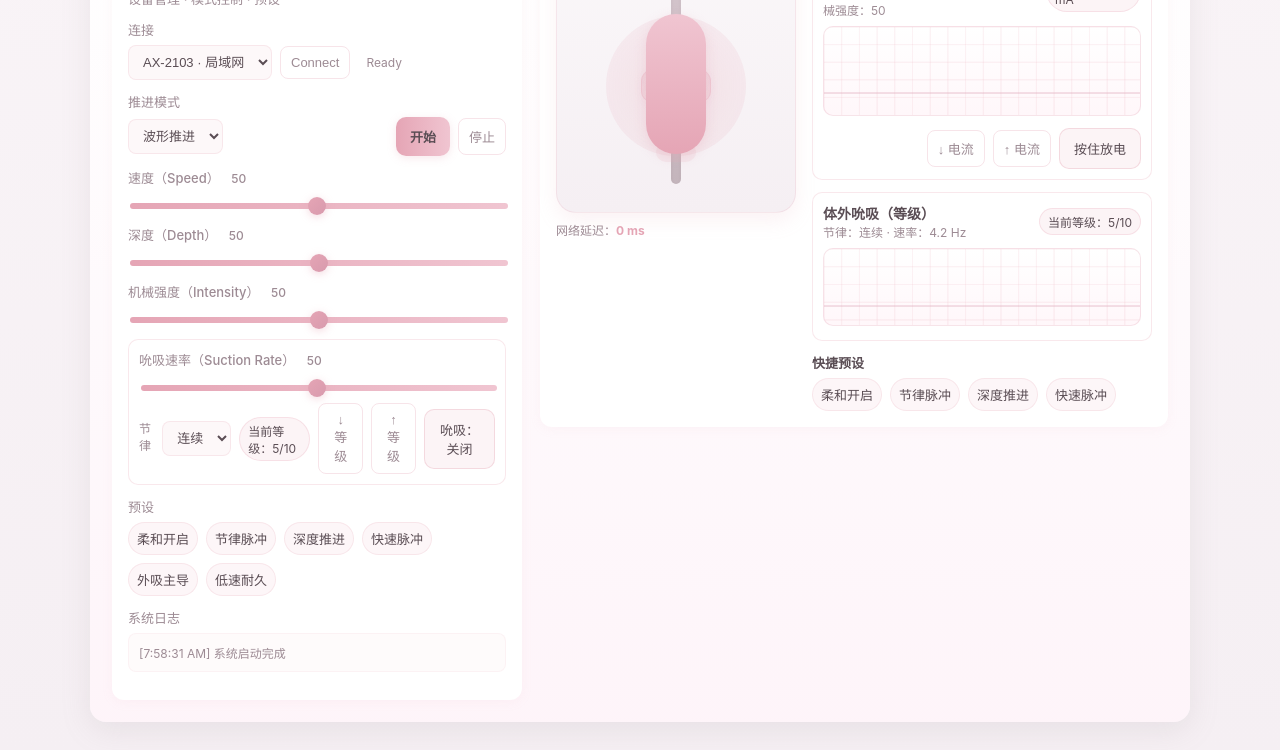
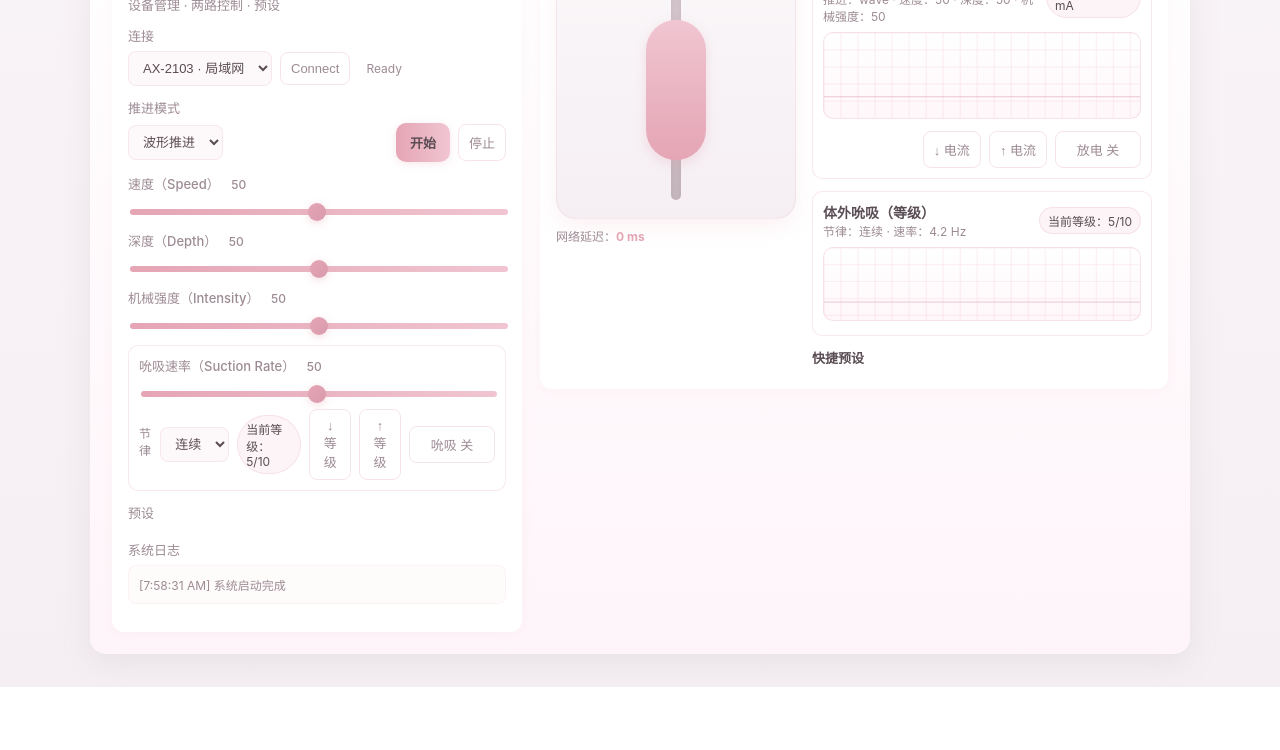
Before and after one commit to Morisbupp/Remote, a plain HTML site: page index.html in a window 1280 px wide. Shown: the part 113-863 px from the top of the page. After the commit the page ends 800 px from the top, so only its background shows below. Drawn offline with Linux system fonts and the light colour scheme.

Commit message:
Update index.html

```diff
--- a/index.html
+++ b/index.html
@@ -7,12 +7,12 @@
 <style>
   :root{
     --bg:#f7f2f5; --card:#ffffff; --accent:#e5a5b5; --accent-dark:#d89aad;
-      --muted:#9d8b94; --glass: rgba(229,165,181,0.08); --radius:12px;
+    --muted:#9d8b94; --glass: rgba(229,165,181,0.08);
     font-family: Inter, "Helvetica Neue", Arial, sans-serif; color:#5a4d54;
   }
   *{box-sizing:border-box}
-    body{ margin:0; background:linear-gradient(180deg,#f9f4f7 0%, #f5eff3 100%);
-      min-height:100vh; display:flex; align-items:center; justify-content:center; padding:28px; }
+  body{margin:0; background:linear-gradient(180deg,#f9f4f7 0%, #f5eff3 100%);
+    min-height:100vh; display:flex; align-items:center; justify-content:center; padding:28px;}
   .panel{
     width:1100px; max-width:98vw; background:linear-gradient(180deg, rgba(255,255,255,0.95), rgba(255,245,250,0.9));
     border-radius:16px; padding:22px;
@@ -20,7 +20,7 @@
     display:grid; grid-template-columns: 410px 1fr; gap:18px; align-items:start;
   }
   .left,.right{background:var(--card); padding:16px; border-radius:12px; box-shadow:0 2px 12px rgba(229,165,181,0.08)}
-    h1{margin:0 0 10px; font-size:18px; letter-spacing:.2px; color:var(--accent-dark); font-weight:600}
+  h1{margin:0 0 10px; font-size:18px; color:var(--accent-dark); font-weight:600}
   .subtitle{color:var(--muted); font-size:13px; margin-bottom:12px}
   label{display:block; font-size:13px; color:var(--muted); margin-bottom:6px; font-weight:500}
   .row{margin-bottom:12px}
@@ -28,54 +28,32 @@
   input[type="range"]{-webkit-appearance:none; height:6px; border-radius:8px; background:linear-gradient(90deg,#e5a5b5,#f0c5d1); width:100%; outline:none}
   input[type="range"]::-webkit-slider-thumb{-webkit-appearance:none; width:18px; height:18px; border-radius:50%; background:linear-gradient(135deg,#e5a5b5,#d89aad); box-shadow:0 2px 8px rgba(229,165,181,0.4); cursor:pointer}
   input[type="range"]::-moz-range-thumb{width:18px; height:18px; border-radius:50%; background:linear-gradient(135deg,#e5a5b5,#d89aad); box-shadow:0 2px 8px rgba(229,165,181,0.4); border:none; cursor:pointer}
-    select,button,input[type="number"],input[type="text"]{border-radius:8px; border:1px solid rgba(229,165,181,0.2); padding:8px 10px; background:var(--glass); color:#5a4d54; font-size:13px}
+  select,button,input[type="text"]{border-radius:8px; border:1px solid rgba(229,165,181,0.2); padding:8px 10px; background:var(--glass); color:#5a4d54; font-size:13px}
   button.primary{background:linear-gradient(90deg,#e5a5b5,#f0c5d1); color:#5a4d54; font-weight:600; border:none; padding:10px 14px; border-radius:10px; cursor:pointer; box-shadow:0 2px 8px rgba(229,165,181,0.25); transition:.2s}
   button.primary:hover{background:linear-gradient(90deg,#d89aad,#e5a5b5); box-shadow:0 4px 12px rgba(229,165,181,0.35); transform:translateY(-1px)}
   button.ghost{background:transparent; border:1px solid rgba(229,165,181,0.3); color:var(--muted); cursor:pointer; padding:8px 10px; border-radius:8px; transition:.2s}
   button.ghost:hover{background:rgba(229,165,181,0.1); border-color:rgba(229,165,181,0.5)}
   .small{font-size:12px; color:var(--muted)}
-
-    .vis{display:grid; grid-template-columns: 240px 1fr; gap:16px; min-height:360px}
+  .vis{display:grid; grid-template-columns: 240px 1fr; gap:16px; min-height:380px}
   .device{
     position:relative; width:100%; height:260px; border-radius:20px;
     background:linear-gradient(180deg,#faf7f9,#f5eff3);
     display:flex; align-items:center; justify-content:center;
-      box-shadow:0 8px 20px rgba(229,165,181,0.15);
-      border:1px solid rgba(229,165,181,0.2); overflow:hidden;
+    box-shadow:0 8px 20px rgba(229,165,181,0.15); border:1px solid rgba(229,165,181,0.2); overflow:hidden;
   }
-    .shaft{width:10px; height:210px; background:linear-gradient(180deg,#d4c5cc,#c4b5bc);
+  .piston{ width:60px; height:140px; border-radius:999px; background:linear-gradient(180deg,#f0c5d1,#e5a5b5);
+    display:flex; align-items:center; justify-content:center; position:absolute; left:calc(50% - 30px);
+    transform-origin:center; box-shadow:0 4px 12px rgba(229,165,181,0.3) }
+  .shaft{width:10px; height:220px; background:linear-gradient(180deg,#d4c5cc,#c4b5bc);
     position:absolute; left:calc(50% - 5px); top:20px; border-radius:6px; box-shadow:inset 0 2px 4px rgba(0,0,0,0.05)}
-    .piston{ width:60px; height:140px; border-radius:999px; background:linear-gradient(180deg,#f0c5d1,#e5a5b5);
-      position:absolute; left:calc(50% - 30px); top:60px; transform-origin:center; box-shadow:0 4px 12px rgba(229,165,181,0.3) }
-    .piston:after{content:""; position:absolute; left:50%; transform:translateX(-50%); bottom:-8px; width:40px; height:20px; border-radius:10px; background:rgba(229,165,181,0.15)}
-
-    /* 外包裹（sheath + orifice） */
-    .sheath{
-      position:absolute; left:50%; top:62px; transform:translateX(-50%);
-      width:140px; height:140px; border-radius:50%;
-      background:radial-gradient(ellipse at center, rgba(229,165,181,0.25) 0%, rgba(229,165,181,0.15) 60%, rgba(229,165,181,0.1) 100%);
-      filter: blur(0.2px);
-      display:flex; align-items:center; justify-content:center;
-      pointer-events:none;
-    }
-    .orifice{
-      width:70px; height:46px; border-radius:60%/45%;
-      background: radial-gradient(ellipse at center, rgba(255,255,255,0.0) 45%, rgba(229,165,181,0.30) 46%, rgba(229,165,181,0.18) 70%, rgba(229,165,181,0.08) 100%);
-      border:1px solid rgba(229,165,181,0.35);
-      box-shadow: inset 0 2px 8px rgba(229,165,181,0.25), 0 2px 6px rgba(229,165,181,0.12);
-      transition: width .12s ease, height .12s ease, border-radius .12s ease;
-    }
-
   .log{max-height:140px; overflow:auto; background:rgba(229,165,181,0.05); padding:10px; border-radius:8px; font-size:12px; color:var(--muted); border:1px solid rgba(229,165,181,0.1)}
-
   .flex{display:flex; gap:8px; align-items:center}
-    .preset-list{display:flex; gap:8px; flex-wrap:wrap}
   .chip{padding:6px 8px; border-radius:999px; background:rgba(229,165,181,0.1); font-size:13px; cursor:pointer; border:1px solid rgba(229,165,181,0.2); transition:.2s}
   .chip:hover{background:rgba(229,165,181,0.2); border-color:rgba(229,165,181,0.4)}
   .badge{padding:4px 8px; border-radius:999px; background:rgba(229,165,181,0.12); border:1px solid rgba(229,165,181,0.25); font-size:12px; color:#5a4d54}
-    .hold, .toggle{padding:10px 14px; border-radius:10px; border:1px solid rgba(229,165,181,0.35); background:rgba(229,165,181,0.12)}
   .block{background:rgba(255,255,255,0.6); border:1px solid rgba(229,165,181,0.25); border-radius:10px; padding:10px}
   canvas{border:1px solid rgba(229,165,181,0.3); border-radius:10px; background:linear-gradient(180deg,#fff, #fff7fa); width:100%}
+  .toggle{min-width:86px}
   @media (max-width:1100px){ .panel{grid-template-columns:1fr} .vis{grid-template-columns:1fr} }
 </style>
 </head>
@@ -83,15 +61,12 @@
   <div class="panel" role="application" aria-label="远程控制面板">
     <div class="left">
       <h1>远程控制台</h1>
-      <div class="subtitle">设备管理 · 模式控制 · 预设</div>
+      <div class="subtitle">设备管理 · 两路控制 · 预设</div>
 
       <div class="row">
         <label>连接</label>
         <div class="control">
-          <select id="deviceSelect" aria-label="设备选择">
-            <option value="AX-2103">AX-2103 · 局域网</option>
-            <option value="AX-2103-BLE">AX-2103 · BLE</option>
-          </select>
+          <select id="deviceSelect"><option value="AX-2103">AX-2103 · 局域网</option><option value="AX-2103-BLE">AX-2103 · BLE</option></select>
           <button id="connectBtn" class="ghost">Connect</button>
           <div id="status" class="small" style="margin-left:8px">Ready</div>
         </div>
@@ -100,10 +75,7 @@
       <div class="row">
         <label>推进模式</label>
         <div class="control">
-          <select id="mode" aria-label="推进模式">
-            <option value="wave">波形推进</option>
-            <option value="pulse">脉冲推进</option>
-          </select>
+          <select id="mode"><option value="wave">波形推进</option><option value="pulse">脉冲推进</option></select>
           <div style="flex:1"></div>
           <button id="startBtn" class="primary">开始</button>
           <button id="stopBtn" class="ghost">停止</button>
@@ -130,20 +102,17 @@
         <input id="suckRate" type="range" min="1" max="100" value="50" />
         <div class="control" style="margin-top:8px">
           <label class="small">节律</label>
-          <select id="suckPattern" aria-label="吮吸节律">
-            <option value="continuous">连续</option>
-            <option value="pulse">脉冲</option>
-          </select>
+          <select id="suckPattern"><option value="continuous">连续</option><option value="pulse">脉冲</option></select>
           <div class="badge">当前等级：<span id="suckLevelText">5</span>/10</div>
           <button id="suckDown" class="ghost">↓ 等级</button>
           <button id="suckUp" class="ghost">↑ 等级</button>
-          <button id="toggleSuck" class="toggle">吮吸：关闭</button>
+          <button id="toggleSuck" class="ghost toggle">吮吸 关</button>
         </div>
       </div>
 
       <div class="row">
         <label>预设</label>
-        <div class="preset-list" id="presetList" aria-live="polite"></div>
+        <div class="flex" id="presetList" aria-live="polite"></div>
       </div>
 
       <div class="row">
@@ -154,19 +123,26 @@
 
     <div class="right">
       <div class="vis" role="region" aria-label="设备与示波">
-        <!-- 左侧设备动画（含外包裹） -->
+        <!-- 设备动画 + 抽象弹性包覆层 -->
         <div>
-          <div class="device">
-            <div class="sheath">
-              <div class="orifice" id="orifice"></div>
-            </div>
+          <div class="device" id="device">
+            <!-- 背景SVG：抽象“弹性外包覆” -->
+            <svg id="sheathSvg" viewBox="0 0 200 260" width="100%" height="100%" style="position:absolute; left:0; top:0">
+              <defs>
+                <linearGradient id="sheathGrad" x1="0" y1="0" x2="0" y2="1">
+                  <stop offset="0%" stop-color="#fdebf0"/>
+                  <stop offset="100%" stop-color="#f6d7e0"/>
+                </linearGradient>
+              </defs>
+              <path id="sheathPath" d="" fill="url(#sheathGrad)" stroke="rgba(229,165,181,0.55)" stroke-width="1.2" />
+            </svg>
             <div class="shaft" aria-hidden="true"></div>
-            <div class="piston" id="piston"></div>
+            <div class="piston" id="piston" style="top:60px; transform: translateY(0px)"></div>
           </div>
           <div class="small" style="margin-top:8px">网络延迟：<span id="latency" style="font-weight:700; color:#e5a5b5">0 ms</span></div>
         </div>
 
-        <!-- 右侧：两路示波与控制（电流/吮吸） -->
+        <!-- 两路示波与控制 -->
         <div style="display:flex; flex-direction:column; gap:12px;">
           <div class="block">
             <div class="flex" style="justify-content:space-between; margin-bottom:8px">
@@ -176,11 +152,11 @@
               </div>
               <div class="badge">当前电流：<span id="currentMA">40</span> mA</div>
             </div>
-            <canvas id="pulseCanvas" width="500" height="140"></canvas>
+            <canvas id="pulseCanvas" width="520" height="140"></canvas>
             <div class="flex" style="margin-top:8px; justify-content:flex-end">
               <button id="maDown" class="ghost">↓ 电流</button>
               <button id="maUp" class="ghost">↑ 电流</button>
-              <button id="holdFire" class="hold">按住放电</button>
+              <button id="holdFire" class="ghost toggle">放电 关</button>
             </div>
           </div>
 
@@ -192,7 +168,7 @@
               </div>
               <div class="badge">当前等级：<span id="suckLevelBadge">5</span>/10</div>
             </div>
-            <canvas id="suckCanvas" width="500" height="120"></canvas>
+            <canvas id="suckCanvas" width="520" height="120"></canvas>
           </div>
 
           <div>
@@ -218,11 +194,13 @@
   const intVal = document.getElementById('intVal');
   const modeEl = document.getElementById('mode');
   const piston = document.getElementById('piston');
-    const orifice = document.getElementById('orifice');
   const logEl = document.getElementById('log');
   const liveParams = document.getElementById('liveParams');
   const latencyEl = document.getElementById('latency');
-    const presetList = document.getElementById('presetList');
+
+  // 弹性包覆层 SVG
+  const sheathSvg = document.getElementById('sheathSvg');
+  const sheathPath = document.getElementById('sheathPath');
 
   // 电流画布
   const pulseCanvas = document.getElementById('pulseCanvas');
@@ -230,9 +208,9 @@
   const maUpBtn = document.getElementById('maUp');
   const maDownBtn = document.getElementById('maDown');
   const maText = document.getElementById('currentMA');
-    const holdFireBtn = document.getElementById('holdFire');
+  const fireBtn = document.getElementById('holdFire'); // 开关（放电）
 
-    // 吮吸画布与控件（开关）
+  // 吮吸画布与控件
   const suckCanvas = document.getElementById('suckCanvas');
   const sctx = suckCanvas.getContext('2d');
   const suckRateEl = document.getElementById('suckRate');
@@ -246,25 +224,26 @@
   const suckDownBtn = document.getElementById('suckDown');
   const toggleSuckBtn = document.getElementById('toggleSuck');
 
-    // 快捷预设容器
+  // 预设
+  const presetList = document.getElementById('presetList');
   const quickChips = document.getElementById('quickChips');
 
   let isConnected=false, isRunning=false, tickHandle=null, startTime=0, latency=0;
-    // 入体电流（mA）与放电
+
+  // 入体电流（mA）与放电（开关）
   let currentMA = 40; // 0–100 mA
-    let holdFire = false;
+  let fireActive = false;
 
   // 吮吸模块（开关）
   let suckLevel = 5;      // 0–10
-    let suckActive = false; // 开/关
+  let suckActive = false;
 
-    let presets = [
+  const presets = [
     {name:"柔和开启",   mode:"wave",  speed:30, depth:25, intensity:30, currentMA:20, suckRate:30, suckPattern:"continuous", suckLevel:3, suckActive:true},
     {name:"节律脉冲",   mode:"pulse", speed:65, depth:40, intensity:55, currentMA:45, suckRate:50, suckPattern:"pulse",      suckLevel:6, suckActive:true},
     {name:"深度推进",   mode:"wave",  speed:55, depth:80, intensity:70, currentMA:35, suckRate:40, suckPattern:"continuous", suckLevel:5, suckActive:false},
     {name:"快速脉冲",   mode:"pulse", speed:85, depth:50, intensity:80, currentMA:60, suckRate:70, suckPattern:"pulse",      suckLevel:7, suckActive:true},
     {name:"外吸主导",   mode:"wave",  speed:40, depth:30, intensity:40, currentMA:25, suckRate:80, suckPattern:"continuous", suckLevel:9, suckActive:true},
-      {name:"低速耐久",   mode:"wave",  speed:20, depth:35, intensity:35, currentMA:15, suckRate:20, suckPattern:"continuous", suckLevel:2, suckActive:false},
   ];
 
   // —— 基础UI —— //
@@ -287,7 +266,6 @@
   }
   [speedEl,depthEl,intEl,modeEl].forEach(el=> el.addEventListener('input', updateLiveParams));
   updateLiveParams();
-
   speedEl.addEventListener('input', ()=> speedVal.textContent=speedEl.value);
   depthEl.addEventListener('input', ()=> depthVal.textContent=depthEl.value);
   intEl.addEventListener('input',   ()=> intVal.textContent=intEl.value);
@@ -303,7 +281,6 @@
     if(!isRunning){ log('已停止。'); return; }
     isRunning=false; if(tickHandle) cancelAnimationFrame(tickHandle); tickHandle=null;
     piston.style.transform='translateY(0px)';
-      deformOrifice(0); // 回缩
     clearScope(pctx,pulseCanvas,true); clearScope(sctx,suckCanvas,true);
     log('任务结束');
   }
@@ -314,6 +291,14 @@
   maDownBtn.addEventListener('click', ()=> setMA(currentMA-5));
   setMA(currentMA);
 
+  // 放电开关
+  fireBtn.addEventListener('click', ()=>{
+    fireActive = !fireActive;
+    fireBtn.textContent = fireActive ? '放电 开' : '放电 关';
+    log(fireActive?'放电开启':'放电关闭');
+    if(fireActive && !isRunning) tickHandle=requestAnimationFrame(tick);
+  });
+
   // 键盘：↑/↓ 调mA；Space 开始/停止；C 切连接
   window.addEventListener('keydown', (e)=>{
     if(e.key==='ArrowUp'){ e.preventDefault(); setMA(currentMA+1); }
@@ -322,16 +307,12 @@
     if(e.key.toLowerCase()==='c'){ connectBtn.click(); }
   });
 
-    ['mousedown','touchstart'].forEach(evt=> holdFireBtn.addEventListener(evt, ()=>{ holdFire=true; log('按下放电'); }));
-    ['mouseup','mouseleave','touchend','touchcancel'].forEach(evt=> holdFireBtn.addEventListener(evt, ()=>{ holdFire=false; log('放电结束'); }));
-
   // —— 吮吸控制（开关） —— //
   function setSuckLevel(v){ suckLevel = Math.max(0, Math.min(10, Math.round(v))); suckLevelText.textContent=suckLevel; suckLevelBadge.textContent=suckLevel; }
   suckUpBtn.addEventListener('click', ()=> setSuckLevel(suckLevel+1));
   suckDownBtn.addEventListener('click', ()=> setSuckLevel(suckLevel-1));
   setSuckLevel(suckLevel);
 
-    // 速率/节律
   suckRateEl.addEventListener('input', ()=>{
     suckRateVal.textContent = suckRateEl.value;
     suckRateLabel.textContent = `${map(+suckRateEl.value,1,100,0.5,8).toFixed(1)} Hz`;
@@ -343,13 +324,11 @@
   });
   suckPatternEl.dispatchEvent(new Event('change'));
 
-    // 开关按钮
   toggleSuckBtn.addEventListener('click', ()=>{
     suckActive = !suckActive;
-      toggleSuckBtn.textContent = '吮吸：' + (suckActive ? '开启' : '关闭');
-      log('吮吸 ' + (suckActive ? '开启' : '关闭'));
-      // 若未运行但需要更新示波（比如仅吮吸开启），也刷新
-      if(!isRunning && suckActive){ requestAnimationFrame(tick); }
+    toggleSuckBtn.textContent = '吮吸 ' + (suckActive?'开':'关');
+    log(suckActive?'吮吸开启':'吮吸关闭');
+    if(suckActive && !isRunning) tickHandle=requestAnimationFrame(tick);
   });
 
   // —— 预设与快捷 —— //
@@ -360,26 +339,18 @@
     suckRateEl.value=p.suckRate; suckRateEl.dispatchEvent(new Event('input'));
     suckPatternEl.value=p.suckPattern; suckPatternEl.dispatchEvent(new Event('change'));
     setSuckLevel(p.suckLevel);
-      suckActive = !!p.suckActive;
-      toggleSuckBtn.textContent = '吮吸：' + (suckActive ? '开启' : '关闭');
+    suckActive = !!p.suckActive; toggleSuckBtn.textContent = '吮吸 ' + (suckActive?'开':'关');
     updateLiveParams(); log('已应用预设：'+p.name);
+    if((suckActive || fireActive) && !isRunning) tickHandle=requestAnimationFrame(tick);
   }
   function renderPresets(){
-      presetList.innerHTML='';
-      presets.forEach(p=>{
+    presetList.innerHTML=''; quickChips.innerHTML='';
+    presets.forEach((p,i)=>{
       const b=document.createElement('button'); b.className='chip'; b.textContent=p.name; b.addEventListener('click',()=>applyPreset(p));
-        presetList.appendChild(b);
+      (i<4?quickChips:presetList).appendChild(b);
     });
   }
   renderPresets();
-    function renderQuick(){
-      quickChips.innerHTML='';
-      presets.slice(0,4).forEach(p=>{
-        const b=document.createElement('button'); b.className='chip'; b.textContent=p.name; b.addEventListener('click',()=>applyPreset(p));
-        quickChips.appendChild(b);
-      });
-    }
-    renderQuick();
 
   // —— 示波绘制 —— //
   function drawGrid(ctx, w, h){
@@ -395,14 +366,12 @@
 
   function drawPulseStep(){
     const w=pulseCanvas.width, h=pulseCanvas.height;
-      // 左移
     const img = pctx.getImageData(2,0,w-2,h); pctx.putImageData(img,0,0);
     pctx.clearRect(w-2,0,2,h);
     pctx.strokeStyle='rgba(229,165,181,0.25)'; pctx.beginPath(); pctx.moveTo(w-2,0); pctx.lineTo(w-2,h); pctx.stroke();
-      // 高电平（放电）
     const speed=+speedEl.value, hz=map(speed,1,100,0.5,10), duty=0.2;
     const t=(performance.now()/1000)%1, phase=(t*hz)%1;
-      const high = holdFire || (isRunning && phase < duty);
+    const high = fireActive || (isRunning && phase < duty);
     const amp = currentMA/100;
     const baseline=h*0.75, highY = baseline - amp*(h*0.6);
     pctx.strokeStyle='rgba(229,165,181,0.95)'; pctx.lineWidth=2;
@@ -417,40 +386,51 @@
 
     const rate=+suckRateEl.value, hz=map(rate,1,100,0.5,8);
     const t=(performance.now()/1000)%1, phase=(t*hz)%1;
-      const pattern = suckPatternEl.value; // continuous | pulse
     let high=false;
-      if(pattern==='continuous'){ high = suckActive; }
-      else { high = suckActive && (phase < 0.33); } // 33% 占空比
+    if(suckPatternEl.value==='continuous'){ high = suckActive || isRunning; }
+    else { high = (suckActive || isRunning) && (phase < 0.33); }
 
-      const amp = suckLevel/10; // 0–1
+    const amp = suckLevel/10;
     const baseline=h*0.7, highY = baseline - amp*(h*0.55);
-
     sctx.strokeStyle='rgba(216,154,173,0.95)'; sctx.lineWidth=2;
     sctx.beginPath(); const y1 = high ? highY : baseline; sctx.moveTo(w-2,y1); sctx.lineTo(w-2,baseline); sctx.stroke();
   }
 
-    // —— 外包裹开口变形 —— //
-    // 根据柱体“推进量”让 orifice 椭圆在 [最小 -> 最大] 间插值，以模拟“被撑开/回缩”
-    function deformOrifice(amount){ // amount: 0..1
-      const minW=70, maxW=96;   // 横向开度
-      const minH=46, maxH=74;   // 纵向开度
-      const w = minW + (maxW-minW)*amount;
-      const h = minH + (maxH-minH)*amount;
-      orifice.style.width = w + 'px';
-      orifice.style.height = h + 'px';
-      // 椭圆的圆角与开度也做些许联动
-      const rx = 60 + 20*amount, ry = 45 + 15*amount;
-      orifice.style.borderRadius = `${rx}%/${ry}%`;
+  // —— 抽象弹性包覆层路径 —— //
+  // 生成沿纵向的对称包覆形状：基础半径 taper，下叠加随“柱尖位置”产生的高斯形鼓起
+  function buildSheathPath(tipY, bulge){
+    const W = 200, H = 260;           // SVG 尺寸
+    const base = 24;                  // 入口半宽(px)
+    const taper = 0.05;               // 纵向渐缩系数
+    const sigma = 28;                 // 鼓起的纵向扩散
+    const bulgeMax = 22;              // 最大鼓起半宽增量
+    const amp = bulge * bulgeMax;     // 实际增量
+
+    const ys = []; const left = []; const right = [];
+    for(let y=12; y<=H-12; y+=10){
+      const t = y/H;
+      const r0 = base - taper*(y-20);              // 基础半宽（随深度略收窄）
+      const bump = amp * Math.exp(-Math.pow((y - tipY)/sigma,2));
+      const r = Math.max(8, r0 + bump);
+      ys.push(y);
+      left.push([W/2 - r, y]); right.push([W/2 + r, y]);
+    }
+    // 构造闭合路径：左边自上而下，右边自下而上
+    let d = `M ${left[0][0]} ${left[0][1]}`;
+    for(let i=1;i<left.length;i++){ d += ` L ${left[i][0]} ${left[i][1]}`; }
+    for(let i=right.length-1;i>=0;i--){ d += ` L ${right[i][0]} ${right[i][1]}`; }
+    d += ' Z';
+    return d;
   }
 
   // —— 主循环 —— //
   function tick(now){
-      if(!isRunning && !holdFire && !suckActive){ return; }
+    if(!isRunning && !fireActive && !suckActive){ return; }
     latencyEl.textContent = latency + ' ms';
 
-      // 设备推进（无随机）
+    // 推进运动（无随机）
     const depth=+depthEl.value, intensity=+intEl.value, speed=+speedEl.value;
-      const elapsed=(now - startTime)/1000, basePx=map(depth,0,100,0,80);
+    const elapsed=(now - startTime)/1000, basePx=map(depth,0,100,0,90);
     let pos=0;
     if(modeEl.value==='wave'){
       const freq=map(speed,1,100,0.4,3.5); pos=Math.sin(elapsed*freq*Math.PI*2)*basePx*(intensity/100);
@@ -458,35 +438,49 @@
       const rate=map(speed,1,100,0.5,10), phase=(elapsed*rate)%1; pos=(phase<0.15)? basePx*(intensity/100):0;
     }
     const cur=parseFloat(piston.dataset._smooth||0), smooth=cur+(pos-cur)*0.18;
-      piston.dataset._smooth=smooth; piston.style.transform=`translateY(${-smooth}px)`; piston.dataset.pos=-smooth;
+    piston.dataset._smooth=smooth;
+    piston.style.transform=`translateY(${-smooth}px)`; // 向内为负
+    piston.dataset.pos=-smooth;
 
-      // 外包裹口部变形：用推进量绝对值映射到 0..1
-      const openAmount = Math.min(1, Math.abs(smooth)/80);
-      deformOrifice(openAmount);
+    // 更新抽象包覆层（根据柱尖位置和“机械强度/深度”推导鼓起量）
+    // 将柱尖位置映射到SVG坐标：设备容器内容高度约 220px（shaft），SVG H=260
+    const tipY_svg = 130 + smooth; // 以中线为基准的映射（可按需求微调）
+    const bulge = Math.min(1, Math.abs(smooth)/90 * (0.4 + 0.6*intensity/100)); // 0–1
+    sheathPath.setAttribute('d', buildSheathPath(tipY_svg, bulge));
 
-      // 两路示波
-      if(isRunning || holdFire) drawPulseStep();
-      if(suckActive) drawSuckStep();
+    // 示波
+    drawPulseStep();
+    drawSuckStep();
 
     tickHandle=requestAnimationFrame(tick);
   }
 
   function map(v,a,b,c,d){ return c + (d - c) * ((v - a) / (b - a)); }
 
-    // 定时刷新标签与需要时的示波
+  // 定时刷新标签与在开关激活时的刷新
   setInterval(()=>{
     speedVal.textContent=speedEl.value; depthVal.textContent=depthEl.value; intVal.textContent=intEl.value; updateLiveParams();
-      if(!isRunning && (holdFire || suckActive)){ tickHandle=requestAnimationFrame(tick); }
+    if(!isRunning && (fireActive || suckActive)){ tickHandle=requestAnimationFrame(tick); }
   },120);
 
-    // 初始
+  // 初始网格
   clearScope(pctx,pulseCanvas,true); clearScope(sctx,suckCanvas,true);
-    deformOrifice(0);
+
+  // —— 工具 —— //
+  function clearScope(ctx, canvas){ // 网格刷新
+    const w=canvas.width,h=canvas.height;
+    ctx.clearRect(0,0,w,h);
+    ctx.strokeStyle='rgba(229,165,181,0.25)'; ctx.lineWidth=1;
+    for(let x=0;x<w;x+=28){ ctx.beginPath(); ctx.moveTo(x,0); ctx.lineTo(x,h); ctx.stroke(); }
+    for(let y=0;y<h;y+=28){ ctx.beginPath(); ctx.moveTo(0,y); ctx.lineTo(w,y); ctx.stroke(); }
+    ctx.strokeStyle='rgba(216,154,173,0.8)'; ctx.beginPath(); ctx.moveTo(0,h*0.75); ctx.lineTo(w,h*0.75); ctx.stroke();
+  }
+
+  // 预设渲染（左侧/右侧）
+  function renderPresets(){ /* 已在上面一次性渲染，这里保留占位 */ }
+
+  // 初始日志
   log('系统启动完成');
-
-    // 放电（按住）
-    ['mousedown','touchstart'].forEach(evt=> holdFireBtn.addEventListener(evt, ()=>{ holdFire=true; log('按下放电'); if(!isRunning) requestAnimationFrame(tick); }));
-    ['mouseup','mouseleave','touchend','touchcancel'].forEach(evt=> holdFireBtn.addEventListener(evt, ()=>{ holdFire=false; log('放电结束'); }));
 })();
 </script>
 </body>
```
Lines whose indentation alone changed are shown as unchanged.
